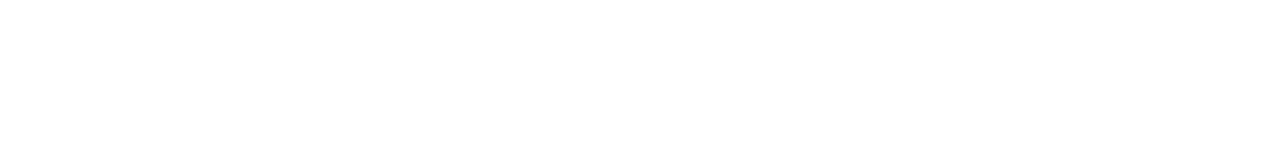
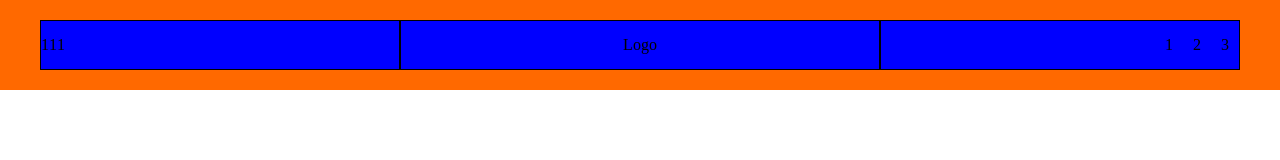
Before and after one commit to andreamaluta/html-css-boolando, a plain HTML site: page index.html in a window 1280 px wide. Drawn offline with Linux system fonts and the light colour scheme.

Commit message:
[UPD] added header layout

```diff
--- a/css/style.css
+++ b/css/style.css
@@ -3,3 +3,75 @@
     margin: 0;
     box-sizing: border-box;
 }
+
+/* common */
+
+header{
+    background-color: rgb(255, 105, 0);
+    padding: 20px;
+}
+
+.container{
+    max-width: 1200px;
+    margin: 0 auto;
+}
+
+.side-col{
+    width: 30%;
+}
+
+.mid-col{
+    width: 40%;
+}
+
+/* lista */
+
+header ul{
+    list-style: none;
+}
+
+/* flexbox */
+
+.d-flex{
+    display: flex;
+}
+
+.align-item-center{
+    align-items: center;
+}
+
+.justi-center{
+    justify-content: center;
+}
+
+.justi-end{
+    justify-content: flex-end;
+}
+
+/* text position */
+
+.txt-center{
+    text-align: center;
+}
+
+/* utility */
+
+.bg-blue{
+    background-color: blue;
+}
+
+.border{
+    border: 1px solid black;
+}
+
+/* altezze */
+
+.hg-50{
+    height: 50px;
+}
+
+/* margini */
+
+.mx-10{
+    margin: 0 10px 0 10px;
+}
--- a/index.html
+++ b/index.html
@@ -7,6 +7,27 @@
     <link rel="stylesheet" href="./css/style.css">
 </head>
 <body>
+    <header>
+        <div class="container d-flex">
+            <div class="side-col bg-blue border hg-50 d-flex align-item-center">
+                <ul class="d-flex">
+                    <li>1</li>
+                    <li>1</li>
+                    <li>1</li>
+                </ul>
+            </div>
+            <div class="mid-col bg-blue border hg-50 d-flex align-item-center justi-center">
+                Logo
+            </div>
+            <div class="side-col bg-blue border hg-50 d-flex align-item-center justi-end">
+                <span class="mx-10">1</span>
+                <span class="mx-10">2</span>
+                <span class="mx-10">3</span>
+            </div>
+        </div>
+    </header>
+    <main></main>
+    <footer></footer>
 
 </body>
 </html>
```
